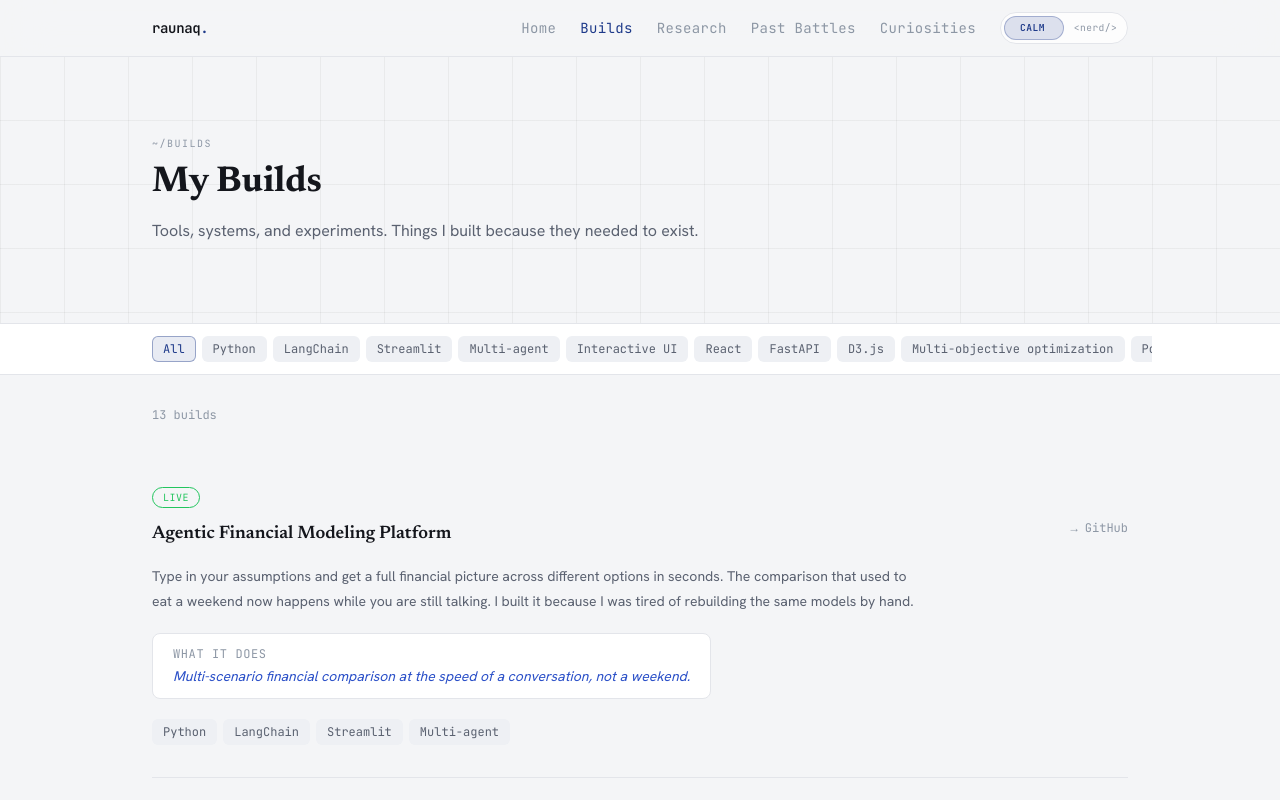
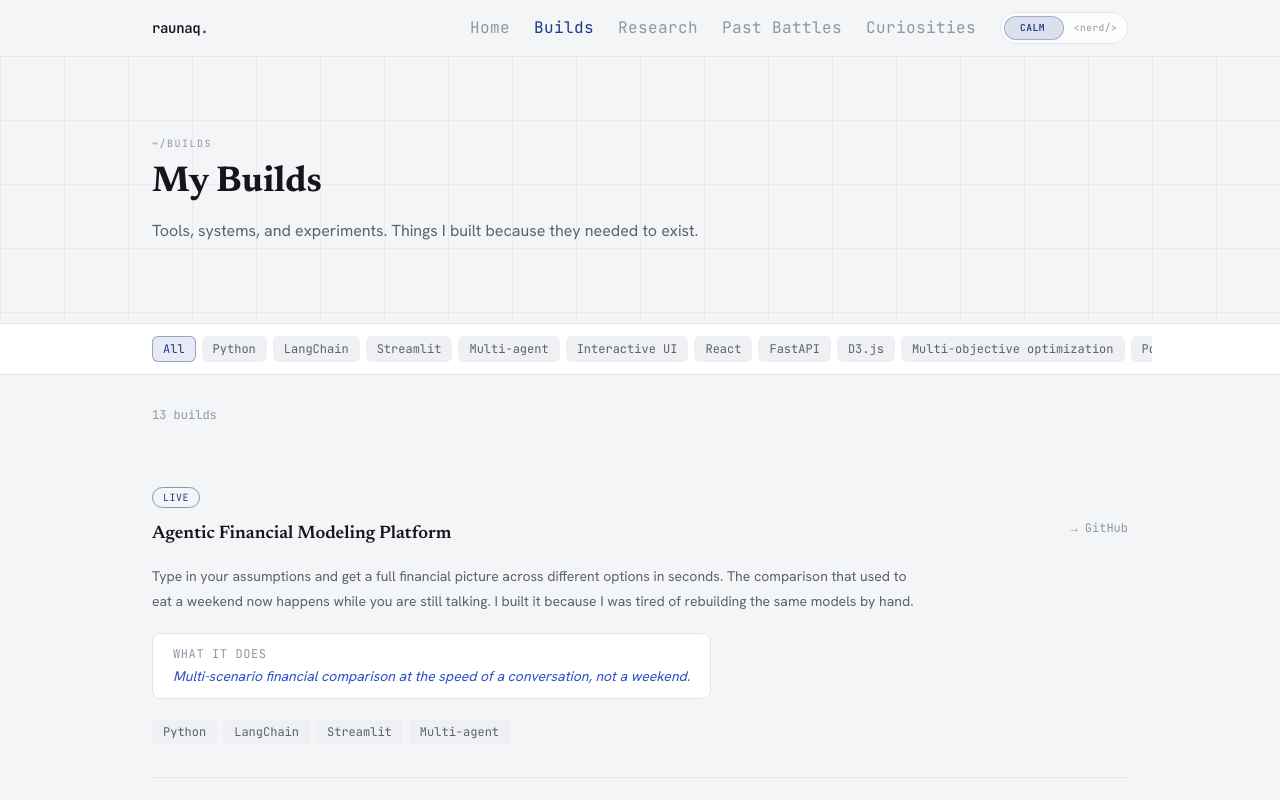
Before and after one commit to Raunaq-nous/raunaq-portfolio, a Next.js app: page /raunaq-portfolio/builds in a window 1280 px wide. Shown: the top 800 px of the page. Built offline with nearby package versions, Linux system fonts and the light colour scheme.

Commit message:
fix: recolor pill-active/pill-live to royal blue, bump nav font to text-base
https://claude.ai/code/session_01SmYyiyfDz7pMksB6oDoBG7

```diff
--- a/src/app/globals.css
+++ b/src/app/globals.css
@@ -84,8 +84,8 @@ body {
 }
 
 .pill-current { color: rgb(var(--color-accent)); border-color: rgb(var(--color-accent) / 0.5); }
-.pill-active  { color: #22c55e; border-color: #22c55e; }
-.pill-live    { color: #22c55e; border-color: #22c55e; }
+.pill-active  { color: rgb(var(--color-accent)); border-color: rgb(var(--color-accent) / 0.5); }
+.pill-live    { color: rgb(var(--color-accent)); border-color: rgb(var(--color-accent) / 0.5); }
 .pill-worked  { color: rgb(var(--color-muted)); border-color: rgb(var(--color-border)); }
 .pill-built   { color: #f59e0b; border-color: #f59e0b; }
 .pill-ongoing { color: #8b5cf6; border-color: #8b5cf6; }
--- a/src/components/Header.tsx
+++ b/src/components/Header.tsx
@@ -31,7 +31,7 @@ export default function Header() {
             <Link
               key={item.href}
               href={item.href}
-              className={`text-sm font-mono tracking-wide transition-colors ${
+              className={`text-base font-mono tracking-wide transition-colors ${
                 pathname === item.href
                   ? 'text-accent'
                   : 'text-text-muted hover:text-text-primary'
@@ -75,7 +75,7 @@ export default function Header() {
               key={item.href}
               href={item.href}
               onClick={() => setOpen(false)}
-              className={`block text-sm font-mono tracking-wide ${
+              className={`block text-base font-mono tracking-wide ${
                 pathname === item.href ? 'text-accent' : 'text-text-muted'
               }`}
             >
```
